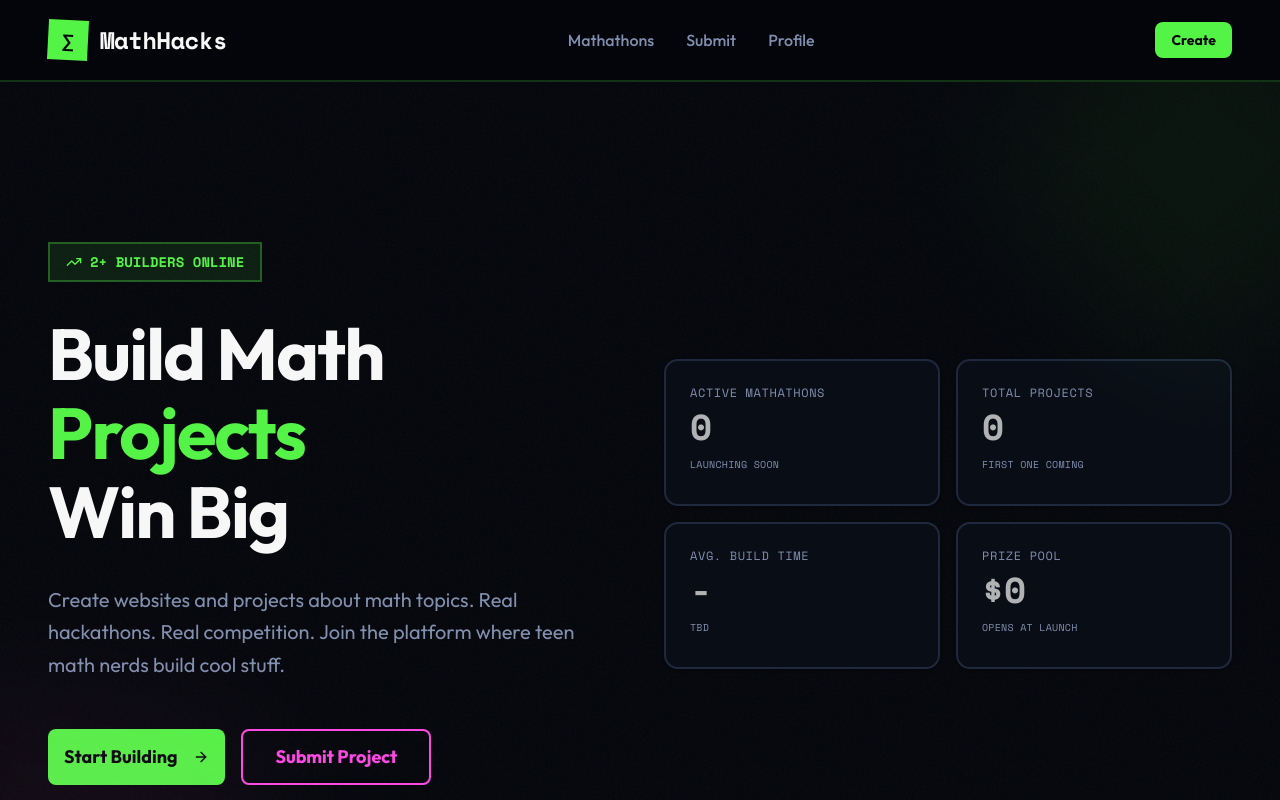
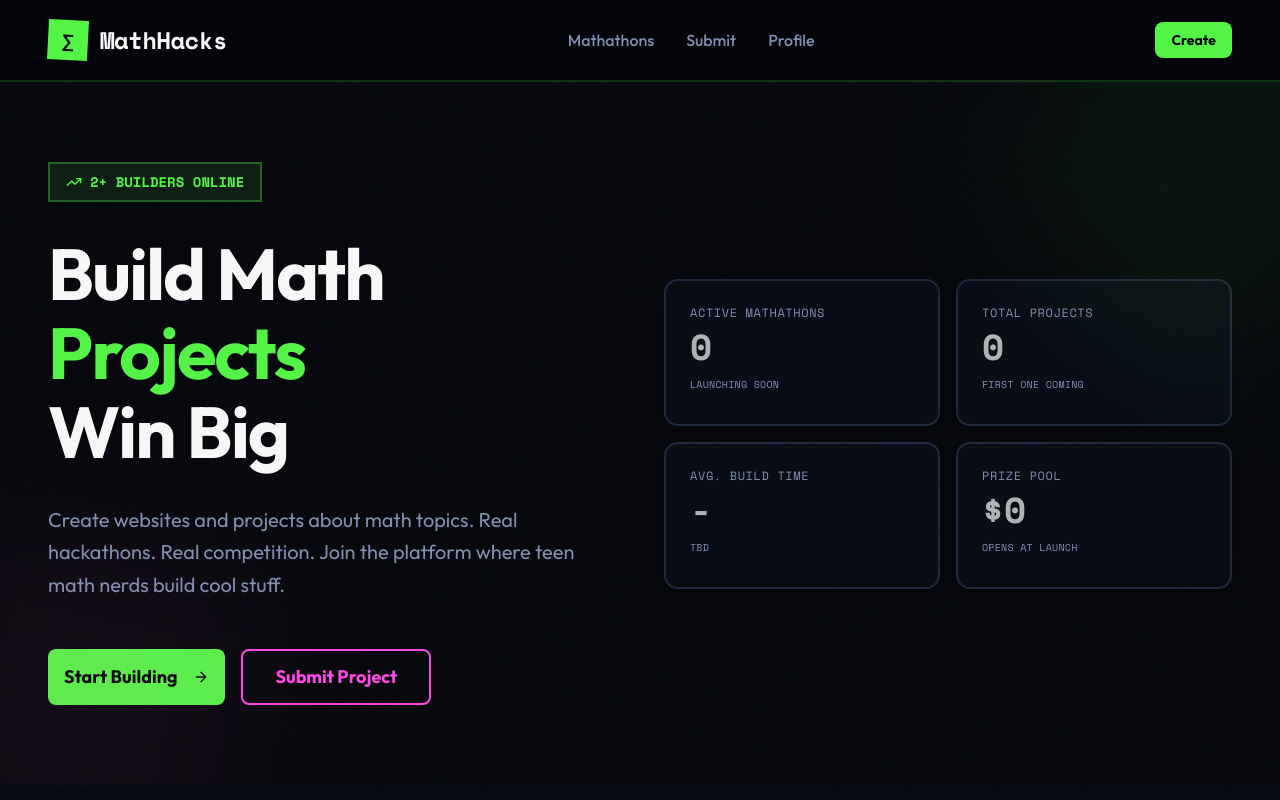
Before and after one commit to VulcanWM/math-hacks, a Next.js app: page / in a window 1280 px wide. Shown: the top 800 px of the page. Built offline with nearby package versions, Linux system fonts and the light colour scheme.

Commit message:
fixed margins on landing page

```diff
--- a/app/page.tsx
+++ b/app/page.tsx
@@ -12,7 +12,7 @@ export default function HomePage() {
         <SiteHeader />
 
         <main className="flex-1">
-          <section className="relative overflow-hidden py-24 md:py-40 noise-texture">
+          <section className="relative overflow-hidden py-12 md:py-20 noise-texture">
             <div className="container mx-auto max-w-7xl px-6 lg:px-12">
               <div className="grid lg:grid-cols-2 gap-12 items-center">
                 <div className="space-y-8">
--- a/components/user-profile-page.tsx
+++ b/components/user-profile-page.tsx
@@ -11,7 +11,6 @@ export default function UserProfilePage(props: {username: string, userDoc: {
     username: string, name: string, bio: string, delta: number, xp: number
 }}) {
     const {userDoc} = props
-    console.log(userDoc)
     const user = {
         username: userDoc.username,
         name: userDoc.name,
@@ -90,7 +89,7 @@ export default function UserProfilePage(props: {username: string, userDoc: {
             <main className="flex-1">
                 {/* Profile Header */}
                 <section className="py-12 md:py-16 border-b bg-gradient-to-br from-primary/5 via-background to-secondary/5 math-grid-pattern">
-                    <div className="container max-w-5xl">
+                    <div className="container mx-auto max-w-7xl px-6 lg:px-12">
                         <div className="flex flex-col md:flex-row gap-8 items-start">
                             {/* Avatar */}
                             <div className="w-32 h-32 bg-gradient-to-br from-primary to-secondary rounded-2xl flex items-center justify-center text-white font-bold text-5xl shadow-lg">
@@ -138,7 +137,7 @@ export default function UserProfilePage(props: {username: string, userDoc: {
                     </div>
                 </section>
 
-                <div className="container max-w-5xl py-12">
+                <div className="container mx-auto max-w-7xl px-6 lg:px-12 py-12">
                     <div className="grid grid-cols-1 lg:grid-cols-3 gap-8">
                         {/* Main Content */}
                         <div className="lg:col-span-2">
```
